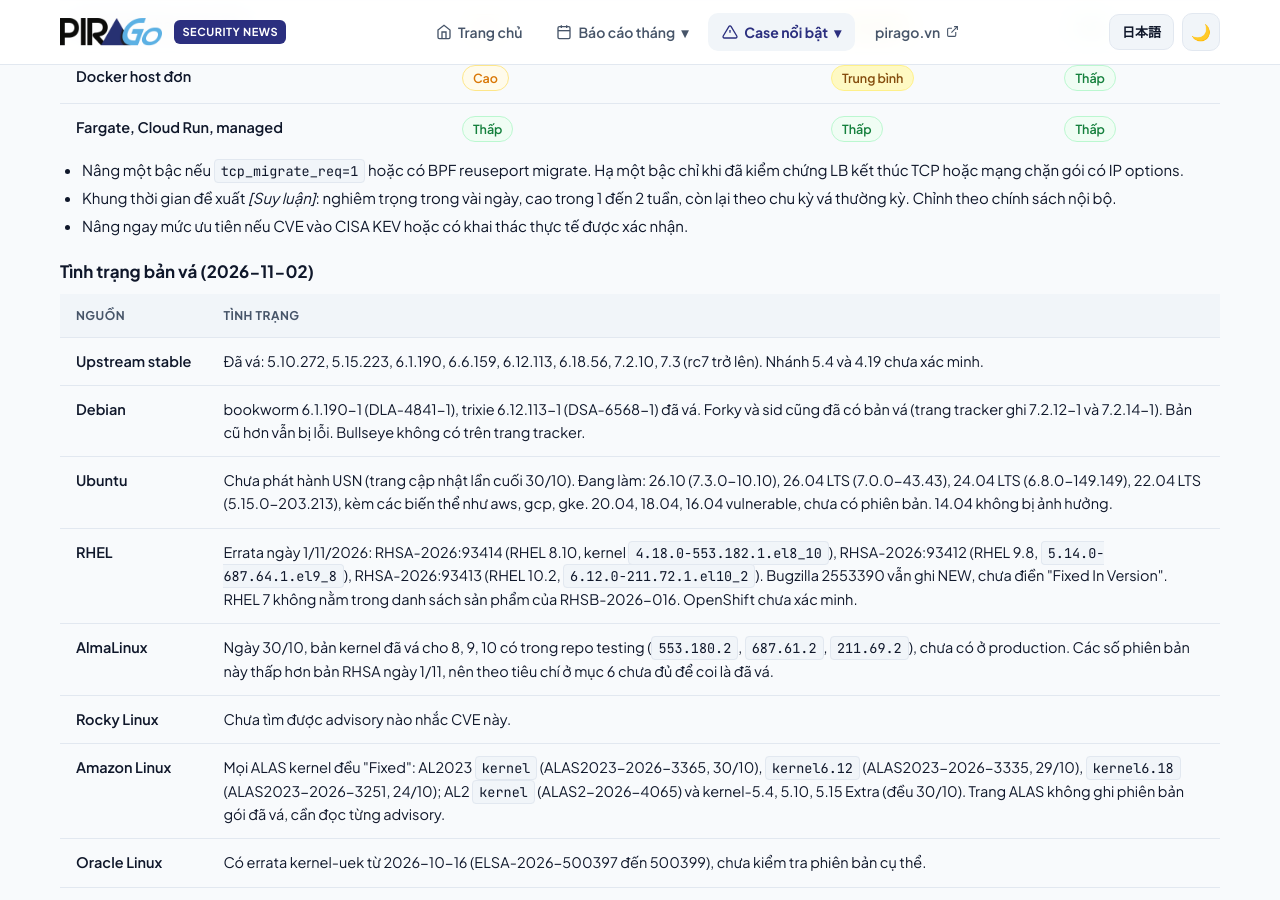
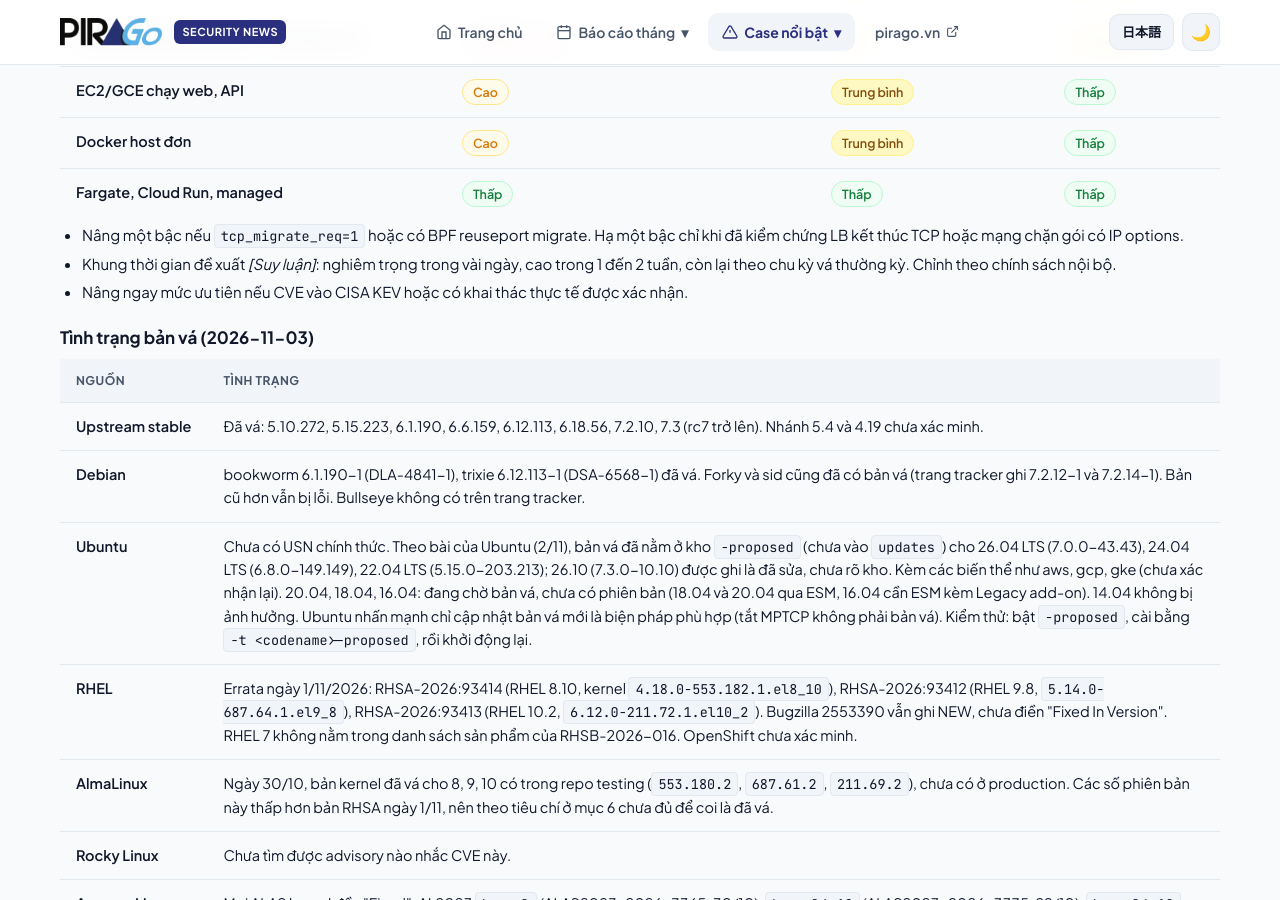
Before and after one commit to pirago-vietnam/security-news, a Jekyll site: the page built from featured/linux-cve-2026-98432/analysis.html, in a window 1280 px wide and 900 px high, scrolled down 3814 px. Built offline with Jekyll 4.4.1, drawn with Linux system fonts in a browser that asks for light colours; some of the changed text lies outside the part shown.

Commit message:
update CVE-2026-98432 Ubuntu status: fixes in -proposed (vi + ja)
Co-Authored-By: Claude Sonnet 5.5 <noreply@anthropic.com>

```diff
--- a/_data/featured.yml
+++ b/_data/featured.yml
@@ -53,7 +53,7 @@
   badge: {sev: high, text: "HIGH"}
   nav: {vi: "Linux kernel CVE-2026-98432", ja: "Linux カーネル CVE-2026-98432"}
   title: {vi: "Phân tích lỗ hổng: Linux kernel CVE-2026-98432", ja: "脆弱性分析: Linux カーネル CVE-2026-98432"}
-  date: {vi: "Cập nhật đến 2026-11-02 · Use-after-free TCP IPv4 · CVSS 9.8 (kernel CNA, Red Hat, Ubuntu)", ja: "2026年11月2日 時点 · TCP IPv4 の use-after-free · CVSS 9.8（カーネル CNA、Red Hat、Ubuntu）"}
+  date: {vi: "Cập nhật đến 2026-11-03 · Use-after-free TCP IPv4 · CVSS 9.8 (kernel CNA, Red Hat, Ubuntu)", ja: "2026年11月3日 時点 · TCP IPv4 の use-after-free · CVSS 9.8（カーネル CNA、Red Hat、Ubuntu）"}
   link: {vi: "Xem phân tích chi tiết →", ja: "詳細分析を見る →"}
   items:
     - sev: crit
--- a/featured/linux-cve-2026-98432/analysis.html
+++ b/featured/linux-cve-2026-98432/analysis.html
@@ -35,7 +35,7 @@ redirect_from:
 
 <div class="report-header">
   <h1>CVE-2026-98432: use-after-free TCP IPv4 trong Linux kernel</h1>
-  <p class="sub">Trạng thái tại <strong>2026-11-02</strong>. Bản tin tháng: <a href="{{ '/monthly/2026-10/' | relative_url }}">Báo cáo tháng 10/2026</a>. Mức đề xuất: <span class="badge high">Cao</span> (nâng lên <span class="badge crit">Nghiêm trọng</span> cho máy/node mở cổng TCP trực tiếp ra internet).</p>
+  <p class="sub">Trạng thái tại <strong>2026-11-03</strong>. Bản tin tháng: <a href="{{ '/monthly/2026-10/' | relative_url }}">Báo cáo tháng 10/2026</a>. Mức đề xuất: <span class="badge high">Cao</span> (nâng lên <span class="badge crit">Nghiêm trọng</span> cho máy/node mở cổng TCP trực tiếp ra internet).</p>
 </div>
 
 <blockquote class="callout">
@@ -66,7 +66,7 @@ redirect_from:
     <tr><td>4</td><td>Máy chưa có bản vá (chủ yếu Ubuntu; Alma và Rocky chưa có bản chính thức đã xác nhận): thu hẹp Security Group, đặt sau LB, chặn gói IPv4 có IP options ở edge, theo dõi advisory mỗi ngày.</td><td><span class="badge high">Cao</span></td><td>Hôm nay</td></tr>
     <tr><td>5</td><td>Bật cảnh báo kernel oops và số lần ASG thay instance; tập giữ bằng chứng (console output, snapshot EBS, kdump) trước khi máy bị thay.</td><td><span class="badge high">Cao</span></td><td>Trong 2 ngày</td></tr>
     <tr><td>6</td><td>Kiểm tra <code>sysctl net.ipv4.tcp_migrate_req</code>, <code>net.mptcp.enabled</code> và chương trình BPF reuseport; nếu không dùng, đặt về 0. MPTCP chỉ là biện pháp giảm thiểu, không phải bản vá.</td><td><span class="badge med">Trung bình</span></td><td>Trong 2 ngày</td></tr>
-    <tr><td>7</td><td>Xác nhận Fargate, Cloud Run, dịch vụ managed đã được nhà cung cấp vá; theo dõi USN của Ubuntu (chưa phát hành) và bulletin Google/GKE (chưa tìm được); đọc nguyên văn bài của Anthropic.</td><td><span class="badge med">Trung bình</span></td><td>Trong tuần</td></tr>
+    <tr><td>7</td><td>Xác nhận Fargate, Cloud Run, dịch vụ managed đã được nhà cung cấp vá; theo dõi USN của Ubuntu (bản vá 22.04/24.04/26.04 mới ở kho <code>-proposed</code>, chưa vào <code>updates</code>) và bulletin Google/GKE (chưa tìm được); đọc nguyên văn bài của Anthropic.</td><td><span class="badge med">Trung bình</span></td><td>Trong tuần</td></tr>
   </tbody>
 </table>
 </div>
@@ -124,7 +124,7 @@ redirect_from:
   <tbody>
     <tr><td>1</td><td>Máy có IP public và cổng TCP mở <code>0.0.0.0/0</code> (bastion, VPN, mail, nginx/HAProxy tự quản)</td><td>Kẻ tấn công gửi SYN thẳng tới kernel, không qua LB hay WAF nào kết thúc TCP.</td><td><span class="badge crit">Nghiêm trọng</span></td><td><code>ss -ltnH | awk '{print $4}'</code>, rà Security Group có nguồn <code>0.0.0.0/0</code></td></tr>
     <tr><td>2</td><td>Node K8s dùng NodePort, hostPort hoặc <code>hostNetwork: true</code> (kể cả ingress controller)</td><td>Gói từ internet chạm thẳng kernel node, một node hỏng kéo theo mọi pod và secret trên node.</td><td><span class="badge crit">Nghiêm trọng</span></td><td><code>kubectl get svc -A | grep -E 'NodePort|LoadBalancer'</code>, <code>kubectl get pods -A -o json | grep -c hostNetwork</code></td></tr>
-    <tr><td>3</td><td>Máy chạy distro chưa có bản vá đạt chuẩn: Ubuntu (chưa phát hành), Alma và Rocky (chưa xác nhận được bản chính thức), RHEL 8/9/10 chưa cập nhật kernel sau 1/11</td><td>Cửa sổ rủi ro kéo dài vì chưa có gì để cài. Lưu ý Ubuntu 20.04 trở xuống chưa có kế hoạch vá rõ ràng.</td><td><span class="badge high">Cao</span></td><td><code>cat /etc/os-release</code>, đối chiếu bảng bản vá ở mục 3</td></tr>
+    <tr><td>3</td><td>Máy chạy distro chưa có bản vá đạt chuẩn: Ubuntu (bản vá mới ở <code>-proposed</code>, chưa vào <code>updates</code>), Alma và Rocky (chưa xác nhận được bản chính thức), RHEL 8/9/10 chưa cập nhật kernel sau 1/11</td><td>Cửa sổ rủi ro kéo dài vì chưa có gì để cài. Lưu ý Ubuntu 16.04 đến 20.04 chưa có phiên bản vá (Ubuntu cho biết sẽ có sau; 18.04 và 20.04 qua ESM, 16.04 cần ESM kèm Legacy add-on).</td><td><span class="badge high">Cao</span></td><td><code>cat /etc/os-release</code>, đối chiếu bảng bản vá ở mục 3</td></tr>
     <tr><td>4</td><td>Host bật <code>tcp_migrate_req=1</code> hoặc dùng BPF reuseport migrate</td><td>Có thêm đường tấn công thứ hai (request socket được clone, dùng chung <code>ireq_opt</code>).</td><td><span class="badge high">Cao</span></td><td><code>sysctl net.ipv4.tcp_migrate_req</code></td></tr>
     <tr><td>5</td><td>Host nhiều CPU, tải SYN cao (reverse proxy, API gateway)</td><td>Race cần hai CPU xử lý cùng request socket, nên máy nhiều lõi và nhiều kết nối đến có nhiều cơ hội xảy ra hơn <em>[Suy luận]</em>.</td><td><span class="badge high">Cao</span></td><td><code>nproc</code>, <code>nstat -az TcpExtListenDrops</code></td></tr>
     <tr><td>6</td><td>Host dùng chung kernel cho nhiều bên: CI runner, Docker host chạy code bên ngoài, môi trường multi-tenant</td><td>Kẻ tấn công không cần SYN từ internet nếu đã chạy được code trong một container hoặc job; kernel hỏng ảnh hưởng mọi bên khác.</td><td><span class="badge high">Cao</span></td><td>Liệt kê runner và host chạy job của bên thứ ba</td></tr>
@@ -157,14 +157,14 @@ redirect_from:
   <li>Nâng ngay mức ưu tiên nếu CVE vào CISA KEV hoặc có khai thác thực tế được xác nhận.</li>
 </ul>
 
-<h3>Tình trạng bản vá (2026-11-02)</h3>
+<h3>Tình trạng bản vá (2026-11-03)</h3>
 <div class="table-wrap">
 <table>
   <thead><tr><th>Nguồn</th><th>Tình trạng</th></tr></thead>
   <tbody>
     <tr><td>Upstream stable</td><td>Đã vá: 5.10.272, 5.15.223, 6.1.190, 6.6.159, 6.12.113, 6.18.56, 7.2.10, 7.3 (rc7 trở lên). Nhánh 5.4 và 4.19 chưa xác minh.</td></tr>
     <tr><td>Debian</td><td>bookworm 6.1.190-1 (DLA-4841-1), trixie 6.12.113-1 (DSA-6568-1) đã vá. Forky và sid cũng đã có bản vá (trang tracker ghi 7.2.12-1 và 7.2.14-1). Bản cũ hơn vẫn bị lỗi. Bullseye không có trên trang tracker.</td></tr>
-    <tr><td>Ubuntu</td><td>Chưa phát hành USN (trang cập nhật lần cuối 30/10). Đang làm: 26.10 (7.3.0-10.10), 26.04 LTS (7.0.0-43.43), 24.04 LTS (6.8.0-149.149), 22.04 LTS (5.15.0-203.213), kèm các biến thể như aws, gcp, gke. 20.04, 18.04, 16.04 vulnerable, chưa có phiên bản. 14.04 không bị ảnh hưởng.</td></tr>
+    <tr><td>Ubuntu</td><td>Chưa có USN chính thức. Theo bài của Ubuntu (2/11), bản vá đã nằm ở kho <code>-proposed</code> (chưa vào <code>updates</code>) cho 26.04 LTS (7.0.0-43.43), 24.04 LTS (6.8.0-149.149), 22.04 LTS (5.15.0-203.213); 26.10 (7.3.0-10.10) được ghi là đã sửa, chưa rõ kho. Kèm các biến thể như aws, gcp, gke (chưa xác nhận lại). 20.04, 18.04, 16.04: đang chờ bản vá, chưa có phiên bản (18.04 và 20.04 qua ESM, 16.04 cần ESM kèm Legacy add-on). 14.04 không bị ảnh hưởng. Ubuntu nhấn mạnh chỉ cập nhật bản vá mới là biện pháp phù hợp (tắt MPTCP không phải bản vá). Kiểm thử: bật <code>-proposed</code>, cài bằng <code>-t &lt;codename&gt;-proposed</code>, rồi khởi động lại.</td></tr>
     <tr><td>RHEL</td><td>Errata ngày 1/11/2026: RHSA-2026:93414 (RHEL 8.10, kernel <code>4.18.0-553.182.1.el8_10</code>), RHSA-2026:93412 (RHEL 9.8, <code>5.14.0-687.64.1.el9_8</code>), RHSA-2026:93413 (RHEL 10.2, <code>6.12.0-211.72.1.el10_2</code>). Bugzilla 2553390 vẫn ghi NEW, chưa điền "Fixed In Version". RHEL 7 không nằm trong danh sách sản phẩm của RHSB-2026-016. OpenShift chưa xác minh.</td></tr>
 <tr><td>AlmaLinux</td><td>Ngày 30/10, bản kernel đã vá cho 8, 9, 10 có trong repo testing (<code>553.180.2</code>, <code>687.61.2</code>, <code>211.69.2</code>), chưa có ở production. Các số phiên bản này thấp hơn bản RHSA ngày 1/11, nên theo tiêu chí ở mục 6 chưa đủ để coi là đã vá.</td></tr>
 <tr><td>Rocky Linux</td><td>Chưa tìm được advisory nào nhắc CVE này.</td></tr>
```
Also changed, not shown: featured/linux-cve-2026-98432/ja/analysis.html (+5 -5 lines).
